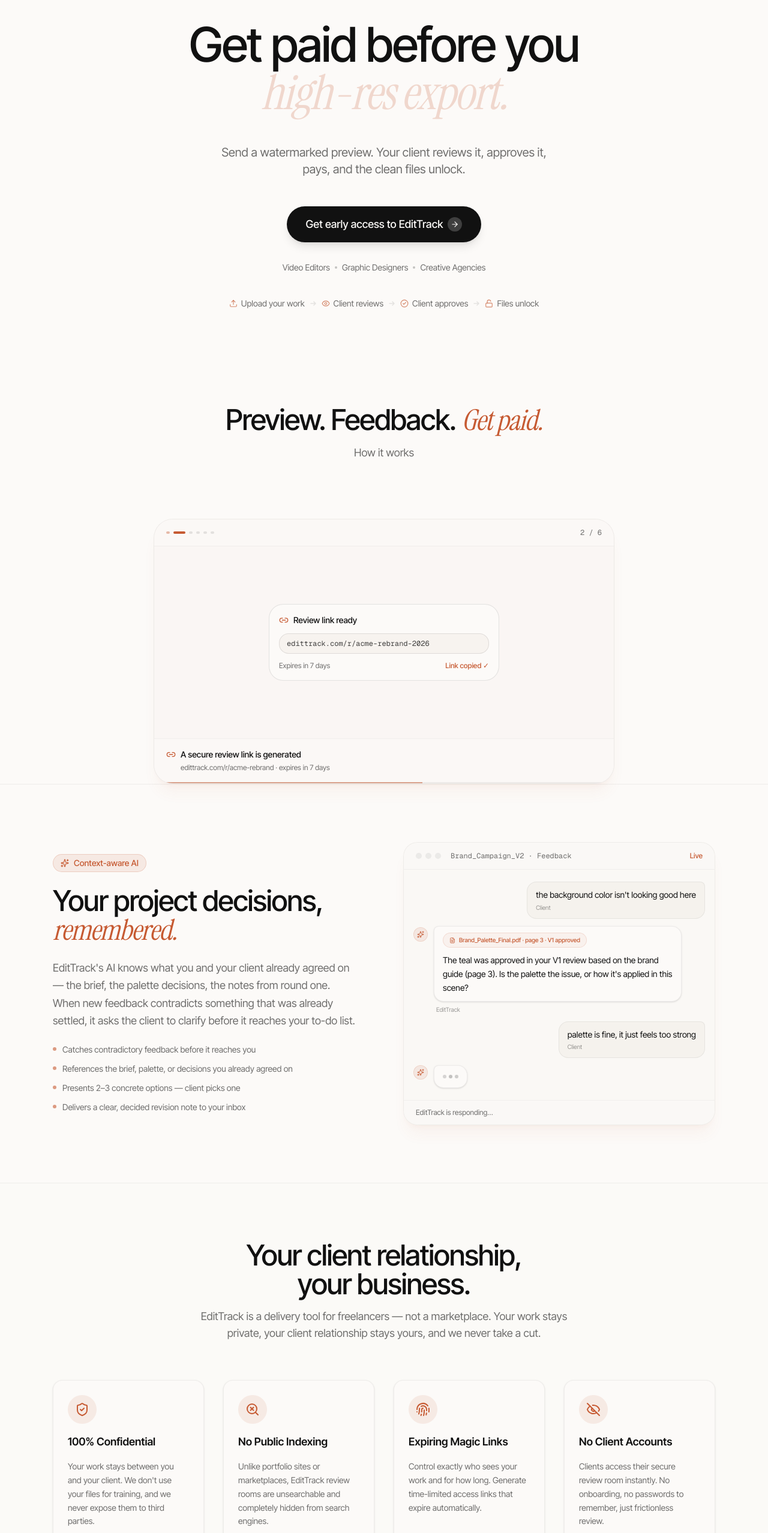
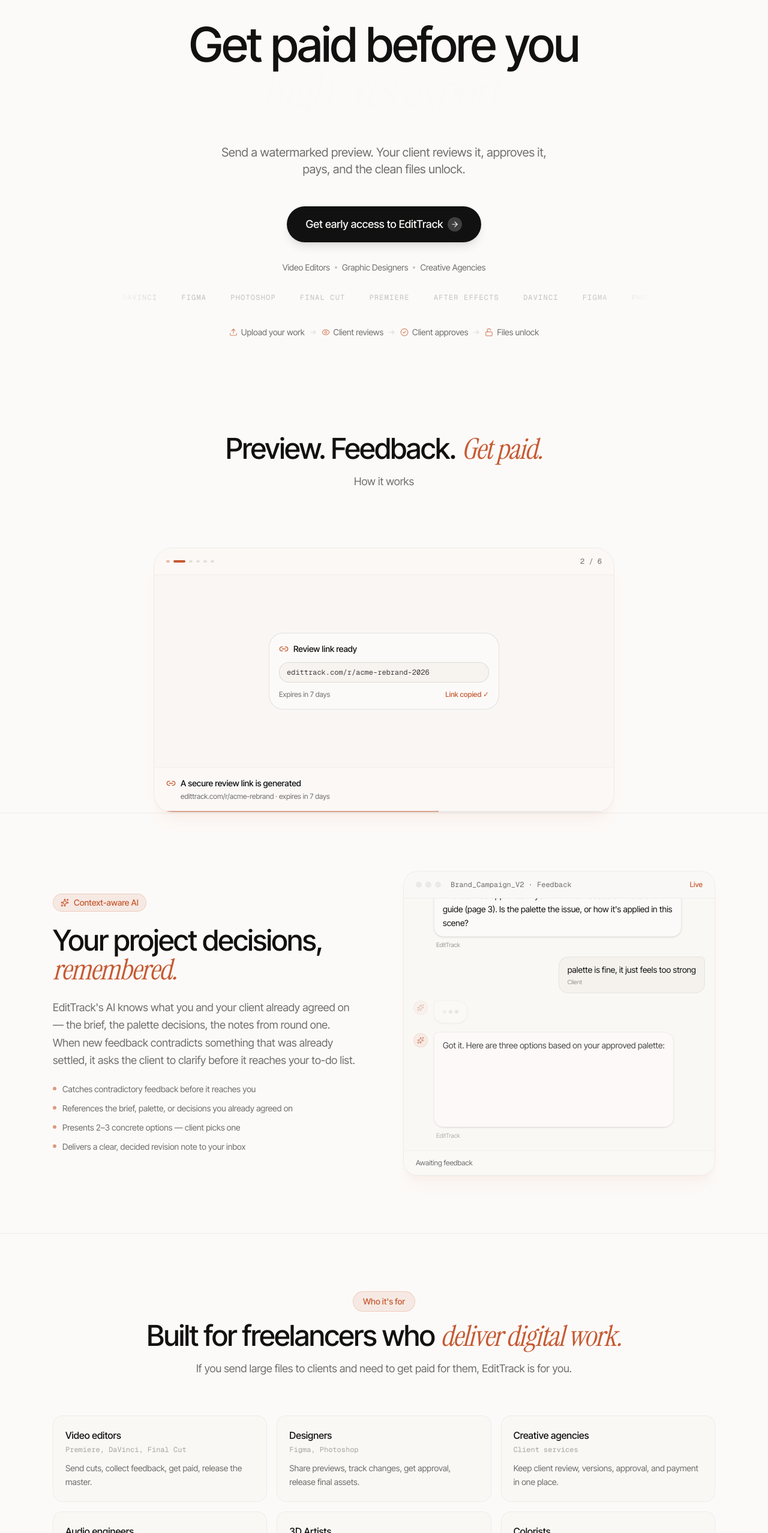
Before and after one commit to yshraj/nthtake-landing, a Next.js app: page / in a window 1280 px wide. Shown: the part 244-2800 px from the top of the page at 60% size. Built offline with nearby package versions, Linux system fonts and the light colour scheme.

Commit message:
feat(voices): add VoicesSection component with animated entry and content display

```diff
--- a/src/app/page.tsx
+++ b/src/app/page.tsx
@@ -5,6 +5,7 @@
 import { Navbar } from "@/components/navbar";
 import { ProductFlow } from "@/components/product-flow";
 import { AIChatSection } from "@/components/ai-chat-section";
+import { VoicesSection } from "@/components/voices-section";
 import { TrustSection } from "@/components/trust-section";
 import { PricingSection } from "@/components/pricing-section";
 import { FaqSection } from "@/components/faq-section";
@@ -115,6 +116,27 @@
               ))}
             </motion.div>
 
+            {/* Tools marquee */}
+            <motion.div
+              initial={{ opacity: 0 }}
+              animate={{ opacity: 1 }}
+              transition={{ duration: 0.8, delay: 0.5 }}
+              className="w-full overflow-hidden relative"
+              style={{ maskImage: "linear-gradient(to right, transparent, black 12%, black 88%, transparent)" }}
+            >
+              <motion.div
+                animate={{ x: "-50%" }}
+                transition={{ duration: 18, repeat: Infinity, repeatType: "loop", ease: "linear" }}
+                className="flex items-center gap-10 w-max"
+              >
+                {[...site.tools, ...site.tools].map((tool, i) => (
+                  <span key={i} className="text-xs text-muted-foreground/40 font-mono whitespace-nowrap select-none tracking-widest uppercase">
+                    {tool}
+                  </span>
+                ))}
+              </motion.div>
+            </motion.div>
+
             {/* 4-step mini flow */}
             <motion.div
               initial={{ opacity: 0, y: 12 }}
@@ -167,6 +189,7 @@
         </div>
 
         <AIChatSection />
+        <VoicesSection />
         <TrustSection />
         <PricingSection />
         <FaqSection />
--- /dev/null
+++ b/src/components/voices-section.tsx
@@ -0,0 +1,56 @@
+"use client";
+
+import { useRef } from "react";
+import { motion, useInView } from "motion/react";
+import { site } from "@/content/site";
+
+export function VoicesSection() {
+  const ref = useRef<HTMLElement>(null);
+  const isInView = useInView(ref, { once: true, margin: "-80px" });
+
+  return (
+    <section ref={ref} className="py-24 border-t border-border/50">
+      <div className="max-w-6xl mx-auto px-4 sm:px-6">
+        <motion.div
+          initial={{ opacity: 0, y: 20 }}
+          animate={isInView ? { opacity: 1, y: 0 } : {}}
+          transition={{ duration: 0.6, ease: [0.22, 1, 0.36, 1] }}
+          className="text-center space-y-4 mb-16"
+        >
+          <span className="inline-block px-4 py-1.5 rounded-full bg-primary/10 text-primary text-sm font-medium border border-primary/20">
+            {site.voices.kicker}
+          </span>
+          <h2 className="text-3xl md:text-5xl font-heading font-medium tracking-tight">
+            {site.voices.titleBefore}
+            <span className="font-serif italic text-primary">{site.voices.titleAccent}</span>
+          </h2>
+          <p className="text-muted-foreground text-lg max-w-2xl mx-auto">
+            {site.voices.body}
+          </p>
+        </motion.div>
+
+        <div className="grid grid-cols-1 sm:grid-cols-2 lg:grid-cols-3 gap-4">
+          {site.voices.items.map((item, i) => (
+            <motion.div
+              key={item.id}
+              initial={{ opacity: 0, y: 20 }}
+              animate={isInView ? { opacity: 1, y: 0 } : {}}
+              transition={{
+                duration: 0.5,
+                delay: 0.1 + i * 0.08,
+                ease: [0.22, 1, 0.36, 1],
+              }}
+              className="rounded-2xl border border-border/50 bg-secondary/20 p-5 space-y-3 hover:bg-secondary/30 transition-colors"
+            >
+              <div className="space-y-1">
+                <p className="font-heading font-medium text-foreground">{item.author}</p>
+                <p className="text-xs text-muted-foreground/60 font-mono">{item.handle}</p>
+              </div>
+              <p className="text-sm text-muted-foreground leading-relaxed">{item.content}</p>
+            </motion.div>
+          ))}
+        </div>
+      </div>
+    </section>
+  );
+}
```
